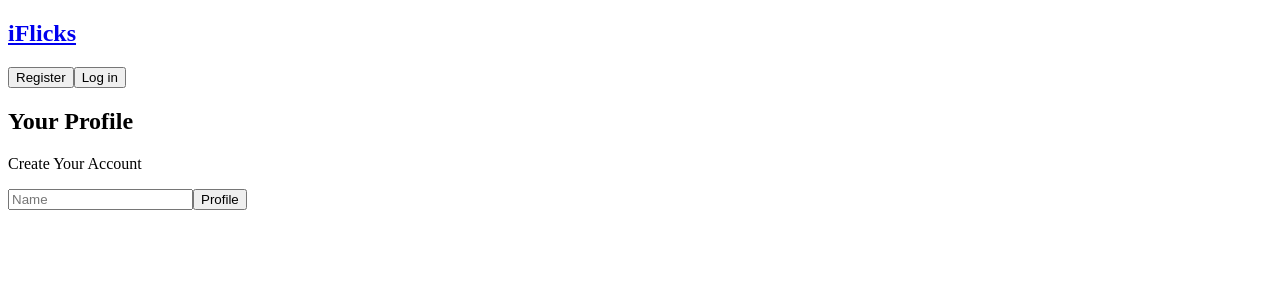
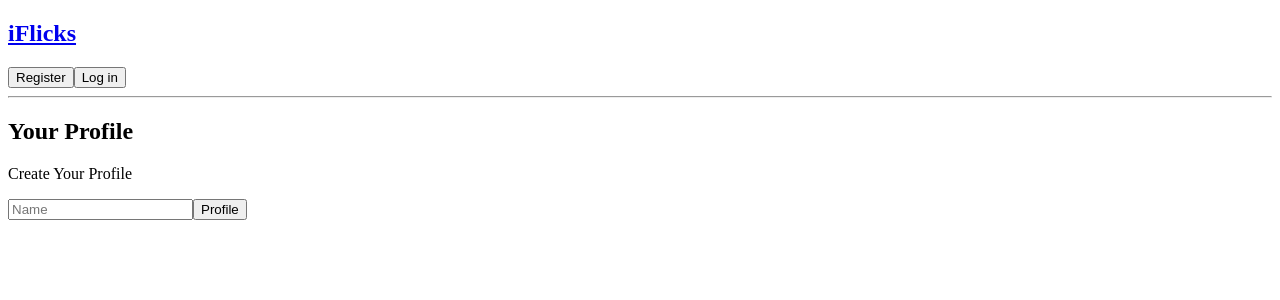
Before and after one commit to GregM1991/Flicksy, a React (Create React App) app in the folder client/: page /profile in a window 1280 px wide. Shown: the top 300 px of the page. Built offline with nearby package versions, Linux system fonts and the light colour scheme; no server answers.

Commit message:
Refactoring theprofile page to display dynamically

```diff
--- /dev/null
+++ b/client/src/components/Sections/CreateProfile.js
@@ -0,0 +1,63 @@
+import React, { useState, useContext } from "react"
+import axios from "axios"
+import ErrorNotice from "../misc/ErrorNotice"
+import UserContext from "../../context/UserContext"
+
+export default function CreateProfile() {
+  const { userProfile, setUserProfile } = useContext(UserContext)
+  const [formData, setFormData] = useState({
+    name: "",
+  })
+  const [error, setError] = useState()
+
+  const { name } = formData
+
+  const onChange = (e) =>
+    setFormData({ ...formData, [e.target.name]: e.target.value })
+
+  const onSubmit = async (e) => {
+    e.preventDefault()
+
+    const newProfile = {
+      name,
+    }
+    try {
+      const token = localStorage.getItem("token")
+      const config = {
+        headers: {
+          "Content-Type": "application/json",
+          "x-auth-token": token,
+        },
+      }
+      const body = JSON.stringify(newProfile)
+      const profileRes = await axios.post("/api/profile", body, config)
+      console.log(profileRes.data)
+      console.log("Success")
+      // history.push("/Profile")
+    } catch (error) {
+      console.log(error.response)
+      error.response.data.errors && setError(error.response.data.errors)
+      console.error(error.response.data.msg)
+    }
+  }
+
+  return (
+    <>
+      <h2>Your Profile</h2>
+      {error && (
+        <ErrorNotice message={error} clearError={() => setError(undefined)} />
+      )}
+      <p>Create Your Profile</p>
+      <form onSubmit={(e) => onSubmit(e)}>
+        <input
+          type="text"
+          placeholder="Name"
+          name="name"
+          value={name}
+          onChange={(e) => onChange(e)}
+        />
+        <input type="submit" value="Profile" />
+      </form>
+    </>
+  )
+}
--- a/client/src/components/Sections/Profile.js
+++ b/client/src/components/Sections/Profile.js
@@ -1,61 +1,14 @@
-import React, { useState } from "react"
-import axios from "axios"
-import ErrorNotice from "../misc/ErrorNotice"
+import React, { useState, useContext } from "react"
+import UserContext from "../../context/UserContext"
+import CreateProfile from "./CreateProfile"
+import { ShowProfile } from "./ShowProfile"
 
 export default function Profile() {
-  const [formData, setFormData] = useState({
-    name: "",
-  })
-  const [error, setError] = useState()
-
-  const { name } = formData
-
-  const onChange = (e) =>
-    setFormData({ ...formData, [e.target.name]: e.target.value })
-
-  const onSubmit = async (e) => {
-    e.preventDefault()
-
-    const newProfile = {
-      name,
-    }
-    try {
-      const token = localStorage.getItem("token")
-      const config = {
-        headers: {
-          "Content-Type": "application/json",
-          "x-auth-token": token,
-        },
-      }
-      const body = JSON.stringify(newProfile)
-      const profileRes = await axios.post("/api/profile", body, config)
-      console.log(profileRes)
-      console.log("Success")
-      // history.push("/Profile")
-    } catch (error) {
-      console.log(error.response)
-      error.response.data.errors && setError(error.response.data.errors)
-      console.error(error.response.data.msg)
-    }
-  }
+  const { userProfile } = useContext(UserContext)
 
   return (
     <>
-      <h2>Your Profile</h2>
-      {error && (
-        <ErrorNotice message={error} clearError={() => setError(undefined)} />
-      )}
-      <p>Create Your Account</p>
-      <form onSubmit={(e) => onSubmit(e)}>
-        <input
-          type="text"
-          placeholder="Name"
-          name="name"
-          value={name}
-          onChange={(e) => onChange(e)}
-        />
-        <input type="submit" value="Profile" />
-      </form>
+      <div>{!userProfile.name ? <CreateProfile /> : <ShowProfile />}</div>
     </>
   )
 }
--- /dev/null
+++ b/client/src/components/Sections/ShowProfile.js
@@ -0,0 +1,9 @@
+import React from "react"
+
+export const ShowProfile = () => {
+  return (
+    <>
+      <div>My Profile</div>
+    </>
+  )
+}
--- a/client/src/components/layout/Navbar.js
+++ b/client/src/components/layout/Navbar.js
@@ -9,6 +9,7 @@ export const Navbar = () => {
         <Link to="/">iFlicks</Link>
       </h1>
       <AuthOptions />
+      <hr />
     </nav>
   )
 }
```
